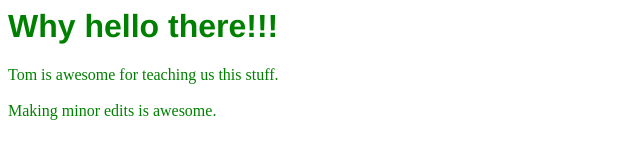
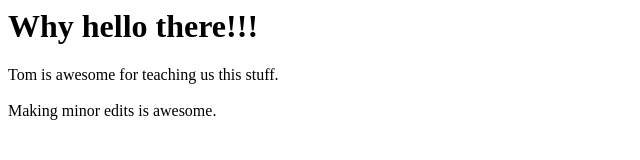
Before and after one commit to victorianything/first_site, a plain HTML site: page index.html in a window 1280 px wide. Shown: the whole page, without its empty margins (0-640 px from the left). Drawn offline with Linux system fonts and the light colour scheme.

Commit message:
domain name

```diff
--- a/index.html
+++ b/index.html
@@ -3,18 +3,10 @@
 <link rel="stylesheet" href="main.css">
 </head>
 
-<h1>Why hello there!!!</h1>
-<style>
-* {
-	color: green;
-	}
-h1 {
-	font-family: helvetica;
-}
-</style>
-
 
 <body>
+<h1>Why hello there!!!</h1>
+
 Tom is awesome for teaching us this stuff.<br>
 <br>
 Making minor edits is awesome.
--- a/main.css
+++ b/main.css
@@ -1,5 +1,5 @@
-main.css
-
 <style>
-h1 {color: red}
+h1 {
+	color: red;
+}
 </style>
```
Also changed, not shown: 1 other file.
